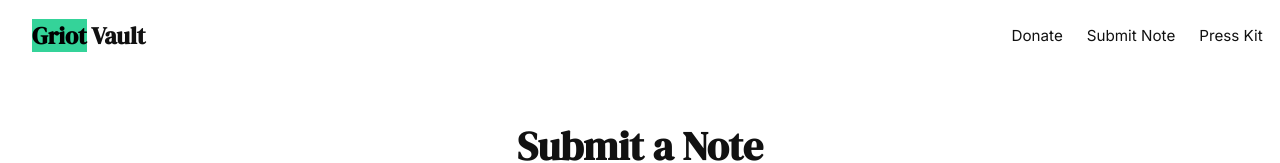
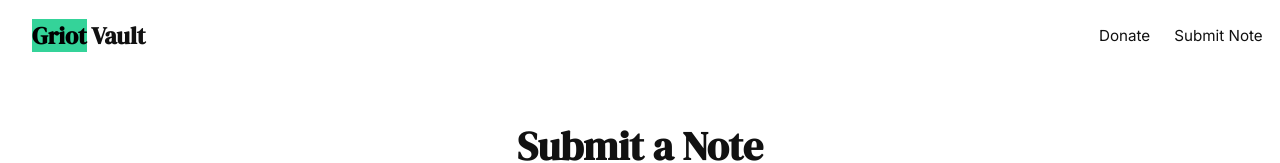
Before and after one commit to MuseLegal/griotvaultsite, a plain HTML site: page docs/note.html in a window 1280 px wide. Shown: the top 163 px of the page. Drawn offline with Linux system fonts and the light colour scheme.

Commit message:
Update note.html

```diff
--- a/docs/note.html
+++ b/docs/note.html
@@ -103,7 +103,6 @@
   <div style="display: flex; gap: 1.5rem; font-size: 0.95rem;">
     <a href="https://www.zeffy.com/en-US/donation-form/support-africa-diasporic-data-sets" target="_blank" style="color: #111; text-decoration: none;">Donate</a>
     <a href="note.html" target="_blank" style="color: #111; text-decoration: none;">Submit Note</a>
-    <a href="presskit.html" style="color: #111; text-decoration: none;">Press Kit</a>
     <a href="mailto:griotvault@proton.me" style="color: #111; text-decoration: none;">yay</a>
   </div>
   </nav>
```
